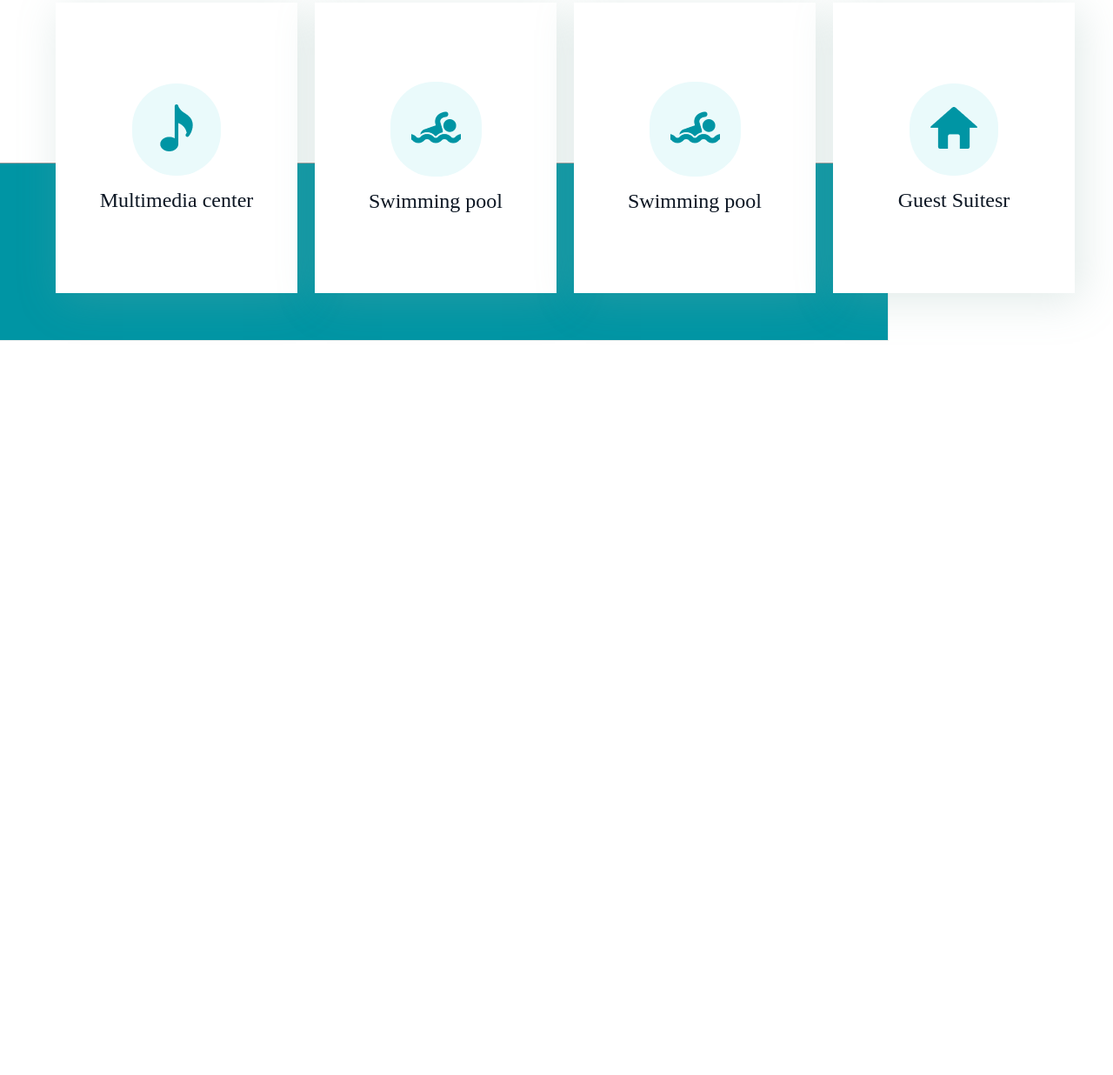
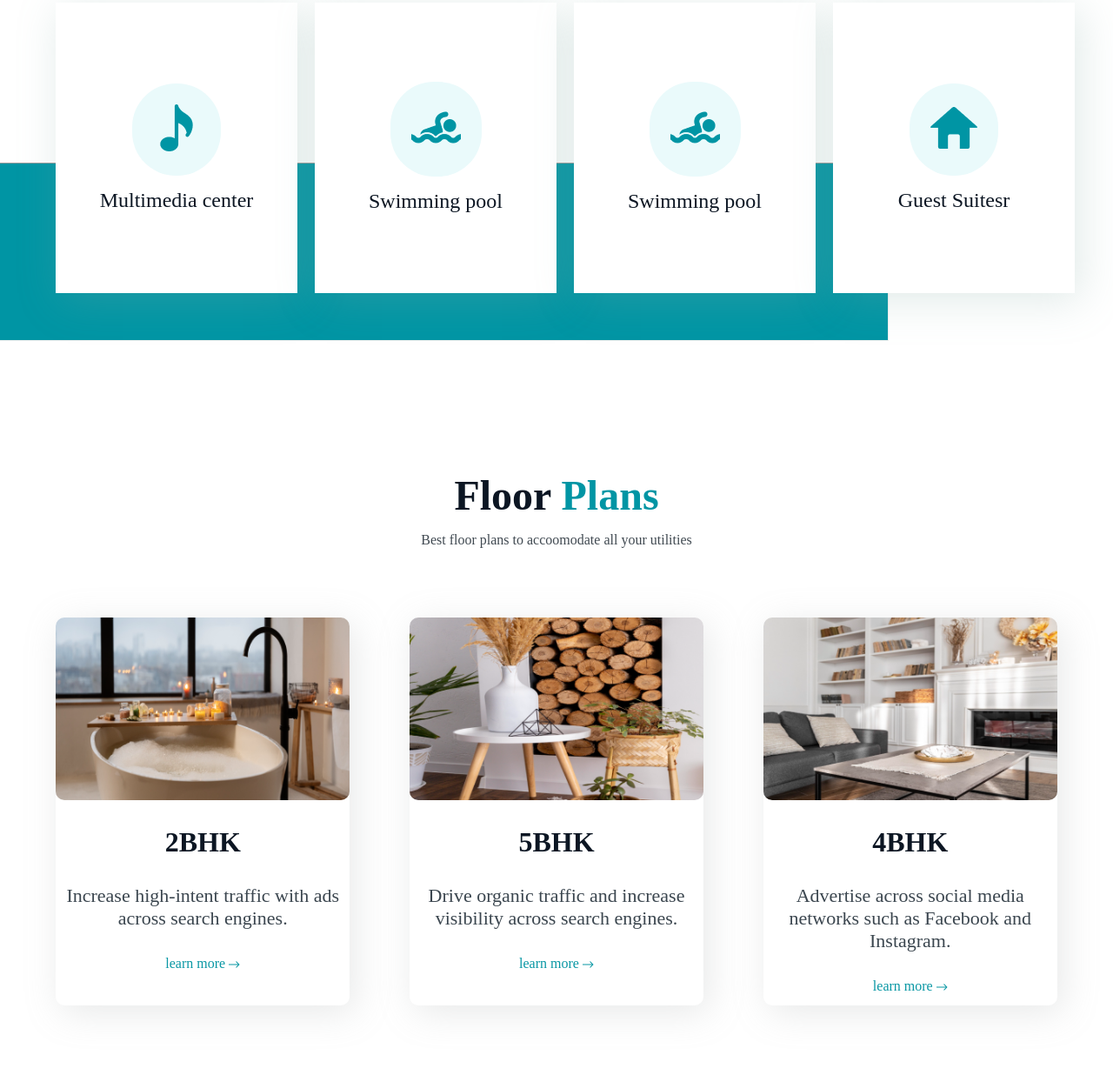
Before and after one commit to kgzstan/BraVaa, a plain HTML site: page index.html in a window 1280 px wide. Shown: the part 2035-3271 px from the top of the page at 87% size. Before the commit the page ends 2527 px from the top, so only its background shows below. Drawn offline with Linux system fonts and the light colour scheme.

Commit message:
section4 is finished

```diff
--- a/index.html
+++ b/index.html
@@ -153,5 +153,41 @@
         </div>
     </div>
 </section>
+<section id="section4">
+    <div class="container">
+        <div class="Floor">
+            <h1>Floor <b>Plans</b></h1>
+            <p>
+                Best floor plans to accoomodate all your utilities
+            </p>
+        </div>
+        <div class="Plans">
+            <div class="Plans__box">
+                <img class="Plans__img" src="./img/shower.png" alt="">
+                <h1>2BHK</h1>
+                <p>
+                    Increase high-intent traffic with ads across search engines.
+                </p>
+                <a href="">learn more <img src="./img/direct.svg" alt=""></a>
+            </div>
+            <div class="Plans__box">
+                <img class="Plans__img" src="./img/flower.png" alt="">
+                <h1>5BHK</h1>
+                <p>
+                    Drive organic traffic and increase visibility across search engines.
+                </p>
+                <a href="">learn more <img src="./img/direct.svg" alt=""></a>
+            </div>
+            <div class="Plans__box">
+                <img class="Plans__img" src="./img/librery.png" alt="">
+                <h1>4BHK</h1>
+                <p>
+                    Advertise across social media networks such as Facebook and Instagram.
+                </p>
+                <a href="">learn more <img src="./img/direct.svg" alt=""></a>
+            </div>
+        </div>
+    </div>
+</section>
 </body>
 </html>
--- a/style.css
+++ b/style.css
@@ -368,3 +368,61 @@ padding: 200px 0 100px 0;
 .img__crl{
    padding: 24px;
 }
+#section4{
+    padding-top: 50px;
+}
+.Floor{
+    display: flex;
+    flex-direction: column;
+    gap: 15px;
+    text-align: center;
+}
+.Floor h1{
+    font-size: 48px;
+    font-weight: 600;
+    color: #0C1623;
+}
+.Floor b{
+    color: #0095A4;
+}
+.Floor p{
+    font-size: 16px;
+    font-weight: 400;
+    color:  #101C26CC;
+}
+.Plans{
+    padding: 80px 0;
+    display: flex;
+    align-items: center;
+    justify-content: space-between;
+}
+.Plans__box{
+    border-radius: 10px;
+    width: 29.38%;
+    height: 446px;
+    background: #FFFFFF;
+    box-shadow: 6px 8px 40px 0px #A4A6A840;
+    text-align: center;
+    display: flex;
+    flex-direction: column;
+    gap: 30px;
+}
+.Plans__img{
+    border-radius:10px;
+    width: 100%;
+}
+.Plans__box h1{
+    font-size: 32px;
+    font-weight: 600;
+    color: #0C1623;
+}
+.Plans__box p{
+     font-size: 22px;
+    font-weight: 400;
+    color: #3B464F;
+}
+.Plans__box a{
+    font-size: 16px;
+    font-weight: 500;
+    color: #0997A4;
+}
```
Also changed, not shown: img/direct.svg (added), img/flower.png (added), img/librery.png (added), img/shower.png (added).
